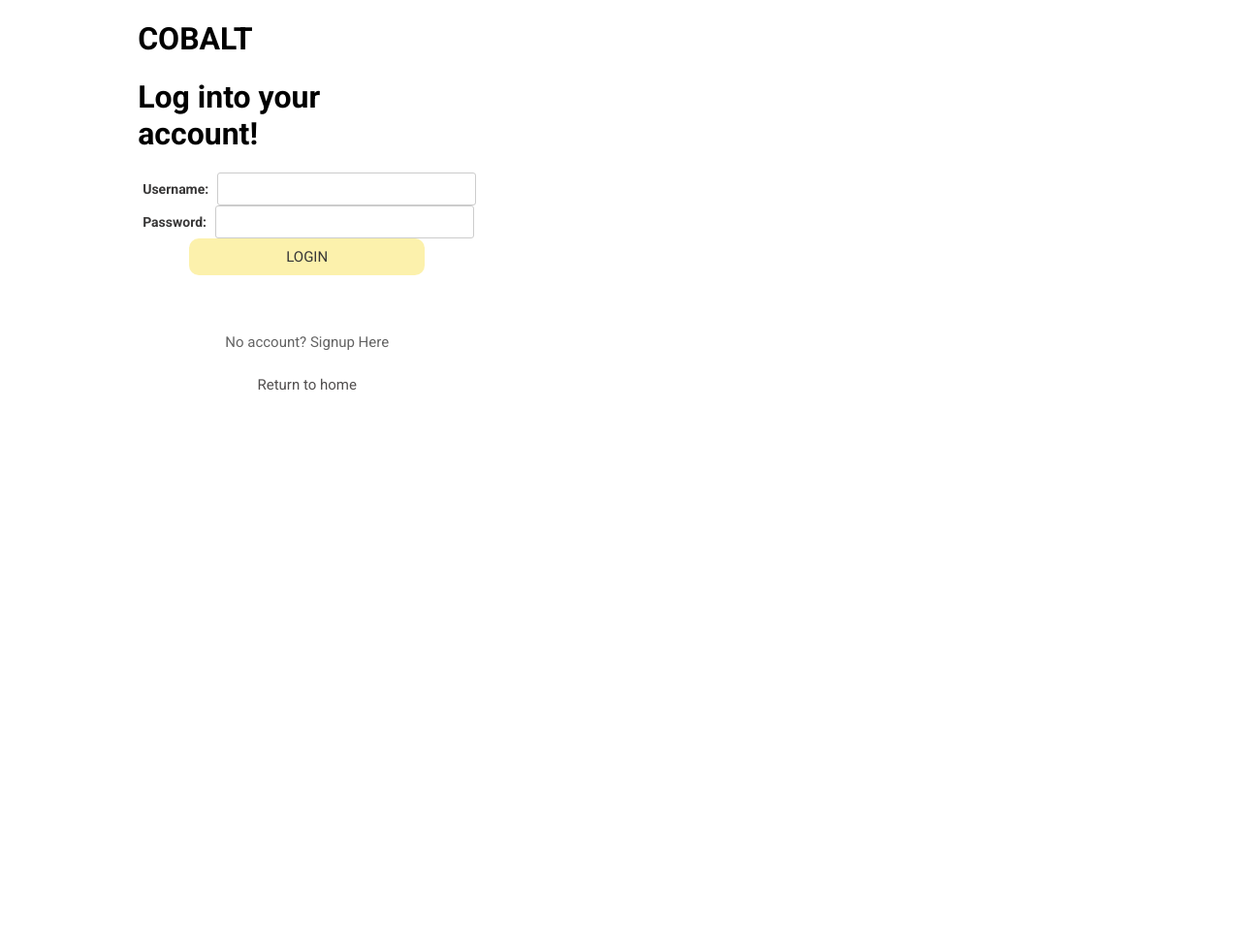
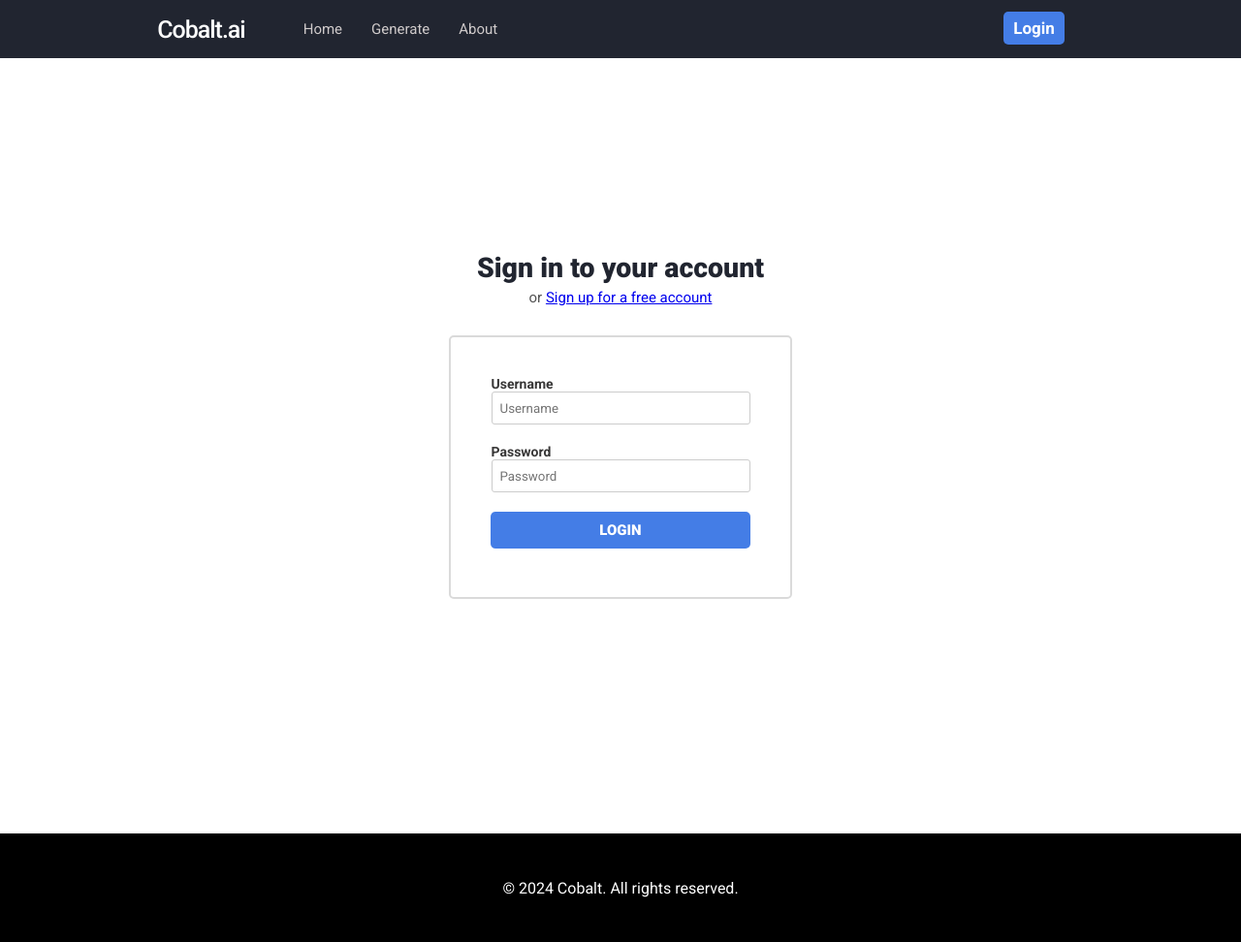
Before and after one commit to ramisdeadd/contextual-alt_text, a FastAPI app: page /auth/login in a window 1280 px wide. Shown: the whole page at 97% size. Before the commit the page ends 403 px from the top, so only its background shows below. Run offline with FastAPI, Linux system fonts and the light colour scheme.

Commit message:
modified login overhaul of appearance, removed the navbar icon, added greyed out generate button when not logged in.

```diff
--- a/src/static/styles.css
+++ b/src/static/styles.css
@@ -20,7 +20,7 @@ body{
     justify-content: center;
     align-items: center;
     background-color: #212530;
-    width: auto;
+    height: 60px;
     width: 100%;
     margin: 0 auto;
 }
@@ -173,7 +173,7 @@ body{
     letter-spacing: 0px;
 }
 
-.login, .signup, .login2 a{
+.login, .signup, .login2 a, .logout{
     letter-spacing: 0px;
     font-size: 25px;
     font-weight: 600;
@@ -639,6 +639,7 @@ body{
     display: flex;
     align-items: center;
     justify-content: center;
+    margin-left: 35px;
 }
 .alt-button {
     text-decoration: none;
@@ -653,6 +654,19 @@ body{
     border: none;
 }
 
+.alt-button:disabled {
+    text-decoration: none;
+    color: rgb(138, 138, 138);
+    padding: 20px 60px 20px;
+    background-color: rgb(95, 95, 95);
+    font-size: 16px;
+    text-align: center;
+    border-radius: 5px;
+    cursor: pointer;
+    font-weight: 600;
+    border: none;
+}
+
 .alt-button-profile {
     padding: 10px 20px 10px;
     border-radius: 10px;
@@ -699,6 +713,7 @@ body{
     border-radius: 5px;
     font-weight: 600;
 }
+
 
 .results-container-alt {
     resize: none;
@@ -841,38 +856,33 @@ body{
 }
 
 .mainlog-container {
-    margin-top: 0px;
-    display: flex;
-    flex-direction: row;
-    justify-content: space-around;
-    align-items: center;
+    display: flex;
+    flex-direction: row;
+    justify-content: center;
+    align-items: center;
+    border: 2px solid rgb(218, 218, 218);
+    width: 350px;
+    margin: 0px auto;
+    border-radius: 5px;
+    padding-top: 20px;
+    padding-bottom: 50px;
 }
 
 .log-container{
-    margin-left: 100px;
     color: black;
 }
 
-
-
-
-.loguser {
-    display: flex;
-    flex-direction: column;
-    margin-bottom: 20px;
-}
-
-.loguser label {
-    font-size: 15px;
-    margin: 5px;
-    color: #383737;
-}
-
-.loguser input {
-    height: 30px;
-    border-radius: 5px;
-    border: 3px solid #ccc;
-}
+.login-form {
+    flex-direction: column;
+    display: flex;
+    justify-content: center;
+    align-items: center;
+    margin: 0;
+}
+
+
+
+
 
 .password-editor{
     display: flex;
@@ -888,38 +898,11 @@ body{
     color: #383737;
 }
 
-.logpass {
-    display: flex;
-    flex-direction: column;
-    margin-bottom: 20px;
-}
-
-.logpass label {
-    font-size: 15px;
-    margin: 5px;
-    color: #383737;
-}
-
-.logpass input {
-    height: 30px;
-    border-radius: 5px;
-    border: 3px solid #ccc;
-}
 
 .logbutton{
     display: flex;
     justify-content: center;
     align-items: center;
-}
-.logbutton button{
-    padding: 10px 100px 10px;
-    border-radius: 10px;
-    background-color: #fcefa1e0;
-    border: none;
-    outline: none;
-    font-size: 15px;
-    font-family: "Roboto", sans-serif;
-    color: rgb(55, 55, 55);
 }
 
 .logsign a{
@@ -970,7 +953,7 @@ body{
 
 
 .signup-header {
-    margin-top: 60px;
+    margin-top: 100px;
     display: flex;
     justify-content: center;
     flex-direction: column;
@@ -997,10 +980,40 @@ body{
     font-weight: 900;
 }
 
-
+.signin-header {
+    margin-top: 200px;
+    display: flex;
+    justify-content: center;
+    flex-direction: column;
+    align-items: center;
+    text-align: center;
+    color: #212530;
+    font-size: 19px;
+    gap: 0px;
+    margin-bottom: 30px;
+}
+
+.signin-header > * {
+    margin: 0;
+    padding: 0;
+}
+
+.signin-header span {
+    margin-top: 5px;
+    font-size: 15px;
+    font-weight: 400;
+    color:#535353;
+}
+.signin-header h2 {
+    font-weight: 900;
+}
+
+.signuser {
+    display: flex;
+    flex-direction: column;
+}
 .signuser label {
     font-size: 14px;
-    margin: 5px;
     color: #383737;
     margin-top: 20px;
     font-weight: 600;
@@ -1018,9 +1031,24 @@ body{
 
 
 .signbutton button{
-    margin-left: 7px;
+    margin-left: 0px;
     margin-top: 20px;
-    padding: 10px 105px 10px;
+    padding: 10px 108px 10px;
+    border-radius: 5px;
+    background-color: rgb(68, 125, 230);
+    border: none;
+    outline: none;
+    font-weight: 900;
+    font-size: 15px;
+    font-family: "Roboto", sans-serif;
+    color: rgb(255, 255, 255);
+}
+
+
+.logbutton button{
+    margin-left: 0px;
+    margin-top: 20px;
+    padding: 10px 112px 10px;
     border-radius: 5px;
     background-color: rgb(68, 125, 230);
     border: none;
--- a/src/templates/layouts/navbar_index.html
+++ b/src/templates/layouts/navbar_index.html
@@ -1,16 +1,9 @@
 {% block navbar_index%}
 <div class="header">
     <div class="titlecont">
-        <img src="../../static/images/main-icon-white.png">
         <div class="cobalt">Cobalt.ai</div>
         <div class="hsub3">
-            <!-- <div class="greet">
-                {% if user %}
-                    <span>Hi {{first_name_display}}</span>
-                {% else %}
-                    <span>Greetings!</span>
-                {% endif %}
-            </div> -->
+
         </div>
     </div>
     <div class="hgroup1">
--- a/src/templates/pages/login.html
+++ b/src/templates/pages/login.html
@@ -1,30 +1,29 @@
 {% extends 'layouts/base.html' %}
 {% block body %}
 
+<section>
+    {% block navbar_index%}
+    {% include 'layouts/navbar_index.html' %}
+    {% endblock %}
+</section>
+<div class="page-container">
+    <div class="signin-header">
+        <h2>Sign in to your account</h2>
+        <span>or <a href="/auth/signup">Sign up for a free account</a></span>
+    </div>
     <div class="mainlog-container">
 
         <div class="log-container">
-        <div class="logcobalt">
-            <h1>
-                COBALT
-            </h1>
-        </div>
-
-        <div class="logintoptitle">
-            <h1>
-                Log into your <br> account!
-            </h1>
-        </div>
             <div class="log-form">
 
-            <form id="login-form">
+                <form id="login-form" class="login-form">
                     <div class="signuser">
-                    <label for="">Username:</label>
-                    <input type="text" id="" name="username">
+                        <label for="">Username</label>
+                        <input type="text" placeholder="Username" id="" name="username">
                     </div>
                     <div class="signuser">
-                    <label for="">Password:</label>
-                    <input type="password" id="" name="password">
+                        <label for="">Password</label>
+                        <input type="password" placeholder="Password" id="" name="password">
 
                         <div class="invalid-login">
                             <ul class="no-bullet">
@@ -38,31 +37,31 @@
                 </form>
             </div>
 
-        <div class="logsign2">
-            <a href="/auth/signup">No account? Signup Here</a>
-        </div>
-        <div class="returnhome2">
-            <a href="/">Return to home</a>
-        </div>
         </div>
 
-    <div class="logimage">
-        <div class="logtitle">
-            Enhancing contextuality of alt-text, <br>
-            Better context is better quality.
-        </div>
-        <div class="logsubtitle">
-            <p>
-                Lorem ipsum dolor sit amet, consectetur adipiscing elit, sed do eiusmod tempor incididunt <br>
-                ut labore et dolore magna aliqua. Ut enim ad minim veniam, quis nostrud exercitation ullamco <br>
-                laboris nisi ut aliquip ex ea commodo consequat. Duis aute irure dolor in reprehenderit in <br>
-            </p>
-        </div>
     </div>
 </div>
 
 
+<section>
+    <footer class="footer-block">
+        <img src="../../static/images/main-icon-white.png">
+        <div class="cobalt-footer">
+            <h3>Cobalt.ai</h3>
+            <div class="footer-subtitle">
+                <span>Contextual Alt-Text Generator</span>
+            </div>
 
+
+        </div>
+        <div class="footer-content">
+            <span>© 2024 Cobalt. All rights reserved.</span>
+        </div>
+
+
+    </footer>
+
+</section>
 
 <script src="{{ url_for('static', path='login.js') }}" defer></script>
 {% endblock %}
```
Also changed, not shown: src/templates/pages/index.html (+10 -1 lines). Lines whose indentation alone changed are shown as unchanged.
